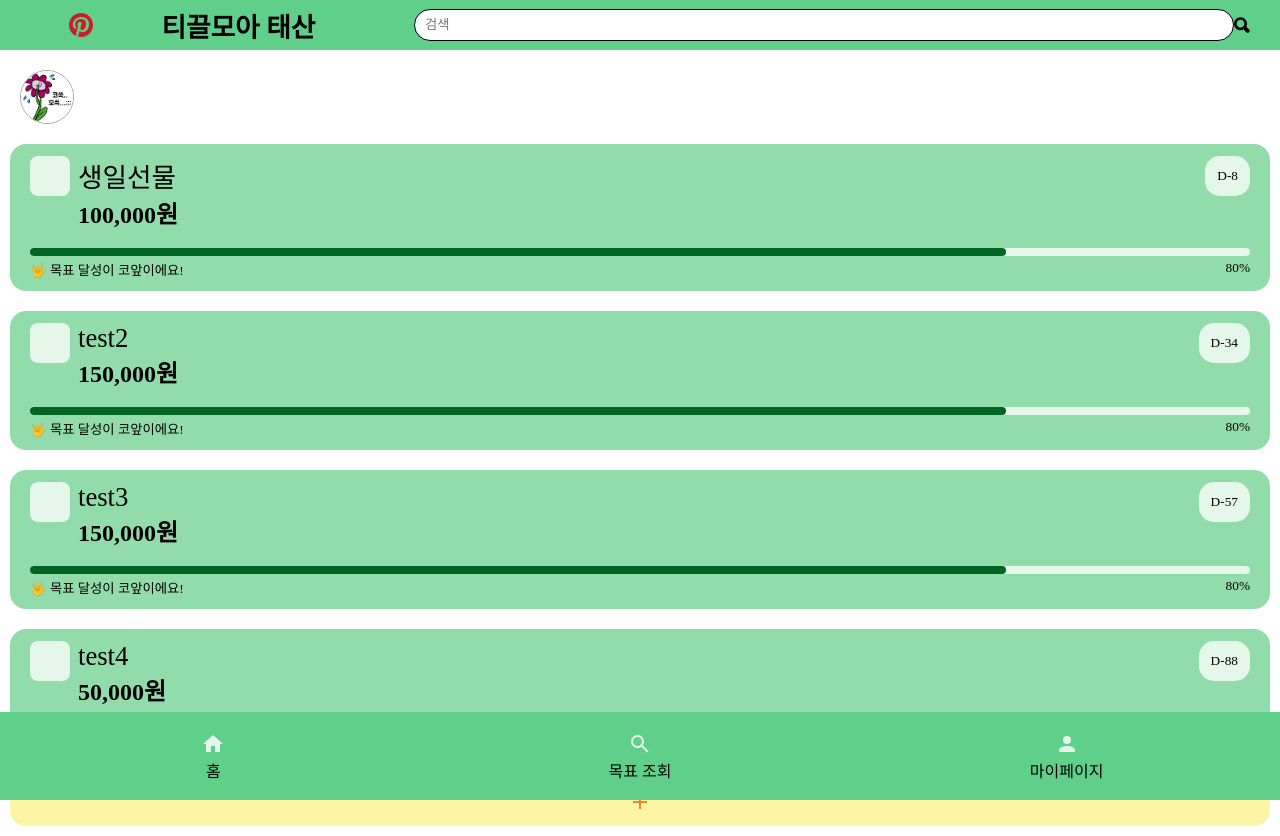
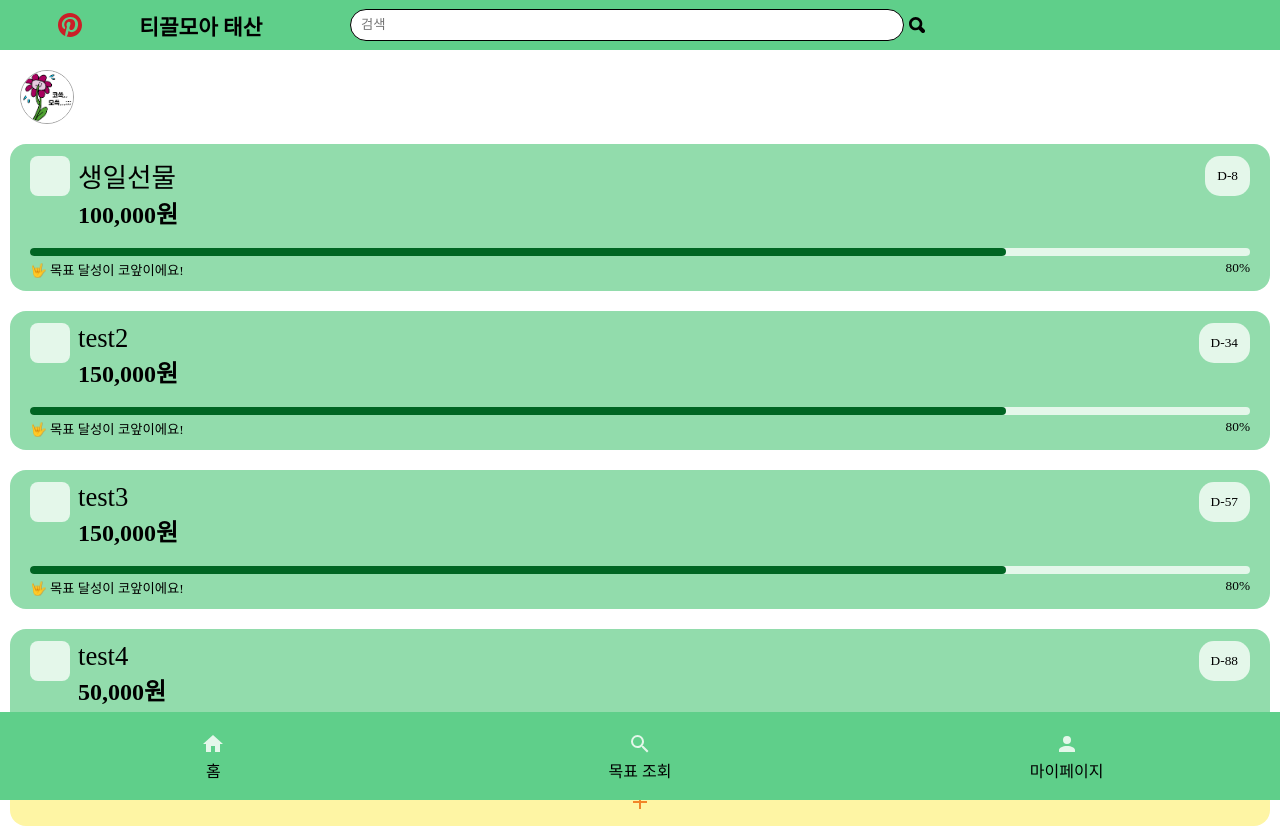
Before and after one commit to TeamBudgetOverflow/frontend, a React (Create React App) app: page / in a window 1280 px wide. Built offline with nearby package versions, Linux system fonts and the light colour scheme; no server answers; a web font is replaced by a local one.

Commit message:
FEAT: add search by enter key press #8

```diff
--- a/src/apis/client.ts
+++ b/src/apis/client.ts
@@ -111,7 +111,7 @@ export const userAPI = {
 };
 
 export const goalApi = {
-  getGoalsBySearchQuery: async (query: string) => {
+  getGoalsByWord: async (query: string) => {
     const { data } = await tokenClient.get(`/goals/getgoals/search` + query);
     return data;
   },
--- a/src/components/common/elem/InputBox.tsx
+++ b/src/components/common/elem/InputBox.tsx
@@ -5,7 +5,7 @@ interface InputBoxProps {
   value?: string | number;
   placeholder?: string;
   onChangeHandler?: (e: React.FormEvent<HTMLInputElement>) => void;
-  onKeyPressHandler?: (e: React.FormEvent<HTMLInputElement>) => void;
+  onKeyPressHandler?: (e: React.KeyboardEvent<HTMLDivElement>) => void;
   borderRadius?: string;
 }
 
--- a/src/components/header/SearchBar.tsx
+++ b/src/components/header/SearchBar.tsx
@@ -8,21 +8,28 @@ import { Search } from '../common/icons/Search';
 const SearchBar = () => {
   const [searchKeyword, setSearchKeyword] = useState('');
   const navigate = useNavigate();
-  const handleSubmitKeyPress = (e: string) => {
-    navigate('/goals?search=' + searchKeyword);
+  const handleSearchButton = (e: string) => {
+    navigate('/goals/search?search=' + searchKeyword);
     setSearchKeyword('');
   };
 
-  // TODO: 엔터키에도 작동하도록 만들기
+  const handleOnKeyPress = (e: React.KeyboardEvent<HTMLDivElement>) => {
+    if (e.code === 'Enter' && searchKeyword) {
+      handleSearchButton(searchKeyword);
+    }
+  };
+
   return (
     <SearchBarLayout>
       <InputBox
         placeholder='검색'
         borderRadius='20px'
         onChangeHandler={(e) => setSearchKeyword(e.currentTarget.value)}
-        // onKeyPressHandler={() => handleSubmitKeyPress(searchKeyword)}
+        onKeyPressHandler={(e) => handleOnKeyPress(e)}
       />
-      <Search onClick={() => handleSubmitKeyPress(searchKeyword)} />
+      <SearchIconWrapper>
+        <Search onClick={() => handleSearchButton(searchKeyword)} />
+      </SearchIconWrapper>
     </SearchBarLayout>
   );
 };
@@ -34,7 +41,16 @@ const SearchBarLayout = styled.div`
   display: flex;
   flex-direction: row;
   align-items: center;
-  justify-content: baseline;
+`;
+
+const SearchIconWrapper = styled.div`
+  margin: 0px 5px;
+  display: flex;
+  flex-direction: row;
+  align-items: center;
+  :hover {
+    cursor: pointer;
+  }
 `;
 
 export default SearchBar;
--- a/src/pages/SearchGoals.tsx
+++ b/src/pages/SearchGoals.tsx
@@ -1,6 +1,13 @@
 import React from 'react';
+import { useLocation } from 'react-router-dom';
 
 const SearchGoals = () => {
+  const location = useLocation();
+
+  if (location.search) {
+    console.log(location.search);
+  }
+
   return <div>search</div>;
 };
 
--- a/src/shared/Header.tsx
+++ b/src/shared/Header.tsx
@@ -17,7 +17,7 @@ const Header = () => {
   // TODO: search 결과 전역상태 저장
   if (location.search) {
     const { data } = useQuery('searchGoals', () =>
-      goalApi.getGoalsBySearchQuery(location.search)
+      goalApi.getGoalsByWord(location.search)
     );
 
     console.log(data);
@@ -31,6 +31,7 @@ const Header = () => {
         <TeamName>티끌모아 태산</TeamName>
       </LeftBox>
       <SearchBar />
+      <RightBox></RightBox>
     </HeaderLayout>
   );
 };
@@ -44,7 +45,7 @@ const HeaderLayout = styled.div`
 `;
 
 const LeftBox = styled.div`
-  width: 30%;
+  width: 25%;
   height: 100%;
   display: flex;
   flex-direction: row;
@@ -53,7 +54,16 @@ const LeftBox = styled.div`
 `;
 
 const TeamName = styled.span`
-  font: ${(props) => props.theme.headingH3};
+  font: ${(props) => props.theme.paragraphsP3M};
+`;
+
+const RightBox = styled.div`
+  width: 25%;
+  height: 100%;
+  display: flex;
+  flex-direction: row;
+  align-items: center;
+  justify-content: space-evenly;
 `;
 
 export default Header;
```
